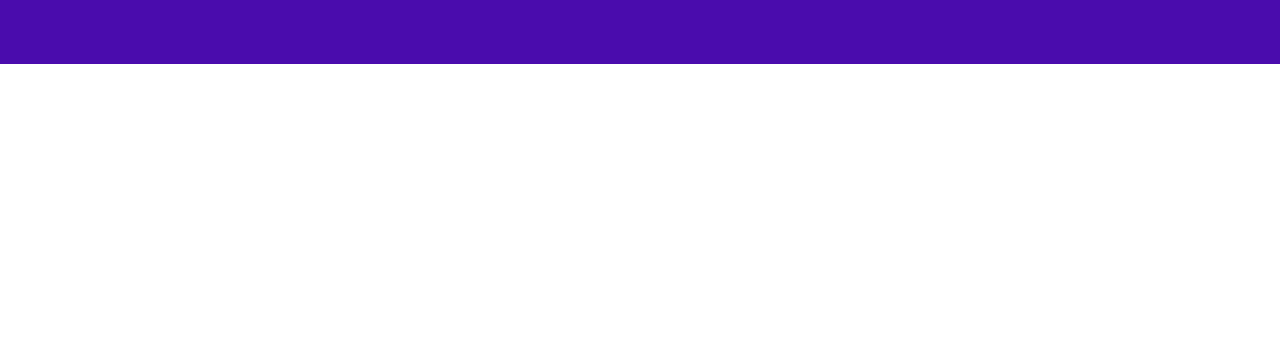
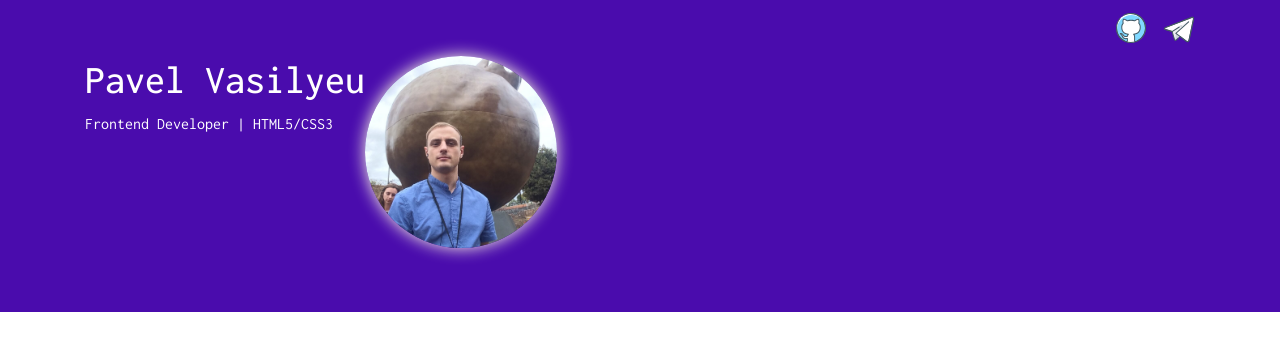
Before and after one commit to pavelgitvasilev/rsschool-cv, a plain HTML site: page index.html in a window 1280 px wide. Drawn offline with nearby package versions, Linux system fonts and the light colour scheme.

Commit message:
feat: added semantic markup and create header

```diff
--- a/index.html
+++ b/index.html
@@ -17,7 +17,24 @@
 <body>
 
   <header class="hero">
+    <div class="container">
+      <div class="hero-header">
+        <div class="social-links">
+          <a href="https://github.com/pavelgitvasilev" class="social-link"><img src="img/github.svg" alt="github"></a>
+          <a href="https://t.me/pashavasilev" class="social-link"><img src="img/telegram.svg" alt="telegram"></a>
+        </div>
+      </div>
 
+      <div class="hero-content">
+        <div class="hero-text">
+          <h1 class="hero-tittle">Pavel Vasilyeu</h1>
+          <p class="hero-description">Frontend Developer | HTML5/CSS3</p>
+        </div>
+        <div class="hero-avatar avatar">
+        </div>
+      </div>
+
+    </div>
   </header>
 
   <main>
```
